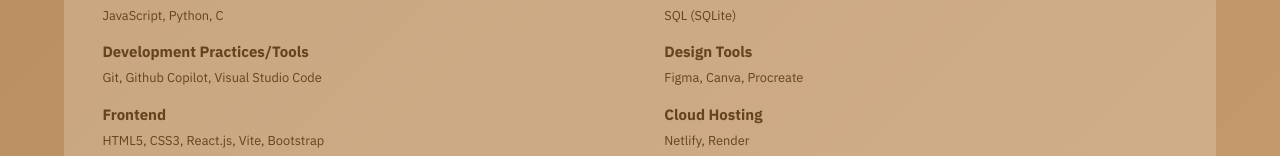
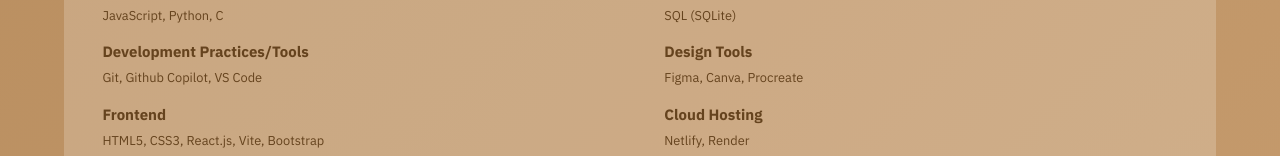
Before and after one commit to steph-xue/portfolio, a React (Vite) app: page /experiences in a window 1280 px wide. Shown: the part 361-517 px from the top of the page. Built offline with nearby package versions, Linux system fonts and the light colour scheme.

Commit message:
update technical skills

```diff
--- a/src/components/Experiences.jsx
+++ b/src/components/Experiences.jsx
@@ -93,7 +93,7 @@ function Experiences(props) {
                     </div>
                     <div className="skills-category skills-development">
                         <h3 className="skills-category-title">Development Practices/Tools</h3>
-                        <p className="skills-category-items">Git, Github Copilot, Visual Studio Code</p>
+                        <p className="skills-category-items">Git, Github Copilot, VS Code</p>
                     </div>
                     <div className="skills-category skills-storage">
                         <h3 className="skills-category-title">Databases</h3>
```
